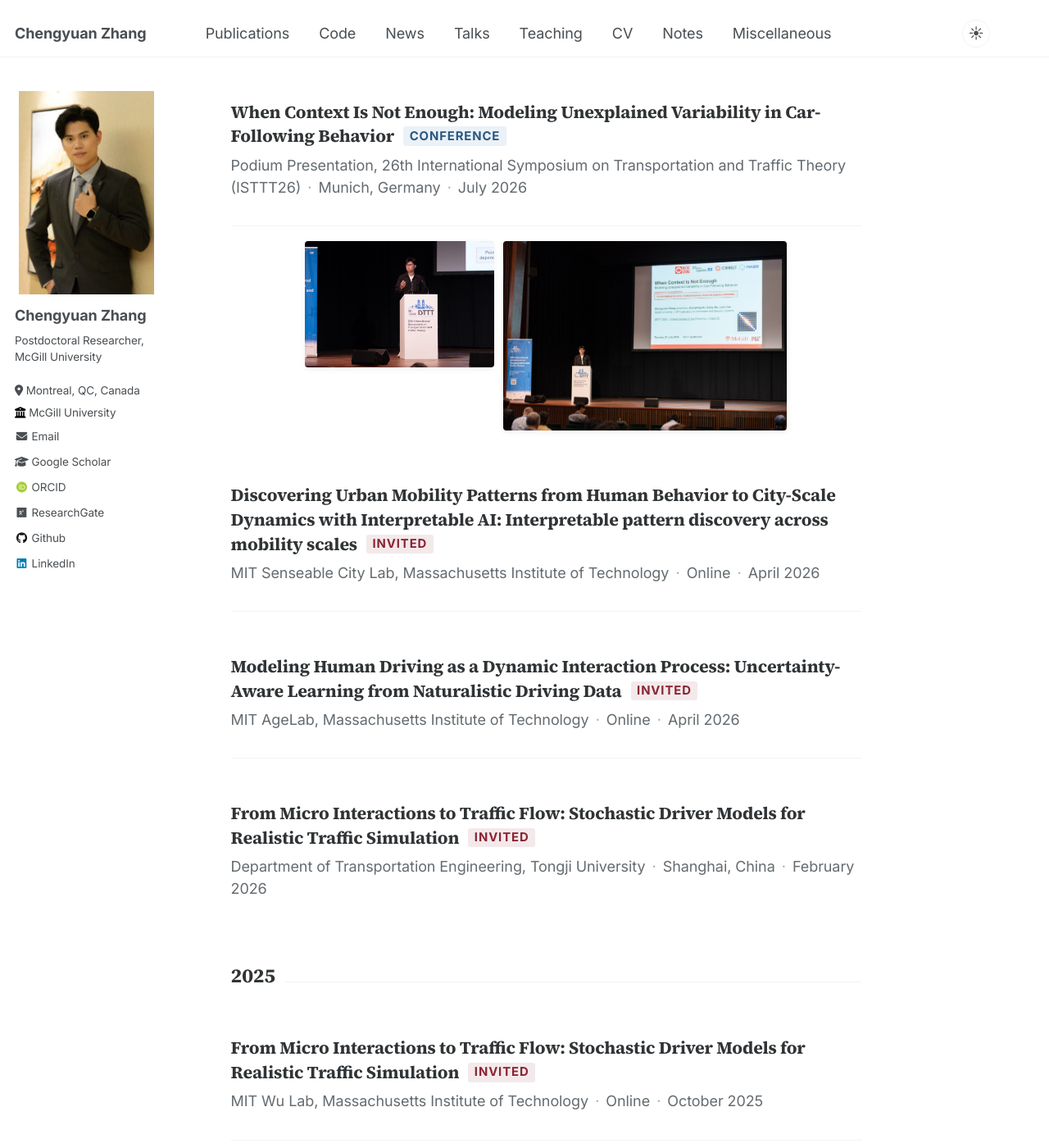
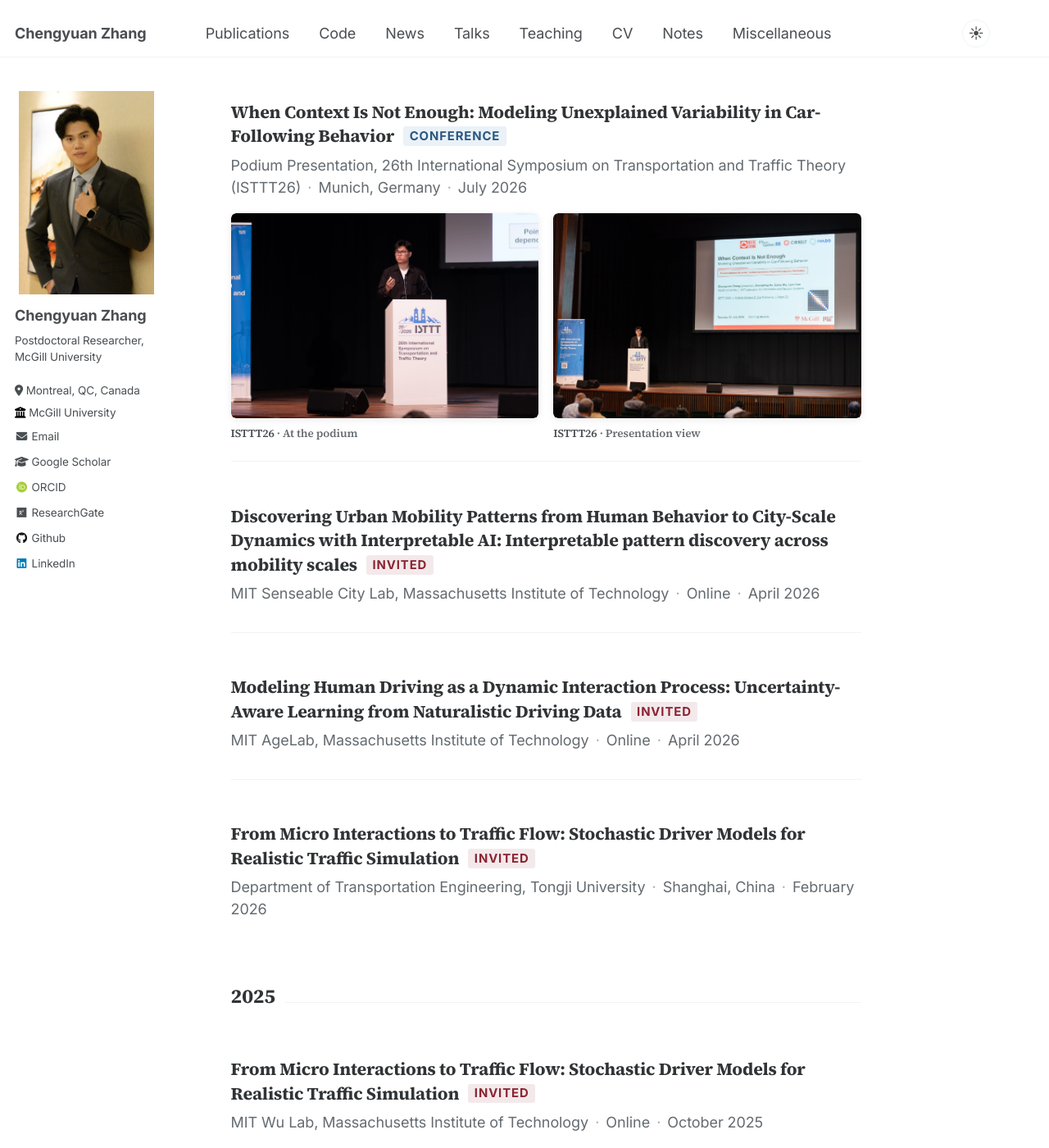
Before and after one commit to Chengyuan-Zhang/chengyuan-zhang.github.io, a Jekyll site: the page built from _pages/talks.md, in a window 1280 px wide and 1400 px high, scrolled down 376 px. Shown: the whole window at 82% size. Built offline with Jekyll 4.4.1, drawn with Linux system fonts in a browser that asks for light colours; some web fonts are replaced; comment, search, counter and statistics services are not loaded; some of the changed text lies outside the part shown.

Commit message:
Match Talks photos to presentations and improve responsive layout

```diff
--- a/_pages/talks.md
+++ b/_pages/talks.md
@@ -30,11 +30,19 @@
         <span class="talk-entry__tag talk-entry__tag--conference">Conference</span>
       </h3>
       <p class="talk-entry__meta">Podium Presentation, 26th International Symposium on Transportation and Traffic Theory (ISTTT26)<span class="sep">·</span>Munich, Germany<span class="sep">·</span>July 2026</p>
-    </li>
-    <li class="talk-entry talk-entry--figures">
-      <div class="figure-row">
-        <img src="{{ '/images/ISTTT26_1.jpg' | relative_url }}" alt="ISTTT26 in Munich" loading="lazy" decoding="async" style="width:30%" width="1600" height="1067">
-        <img src="{{ '/images/ISTTT26_2.jpg' | relative_url }}" alt="ISTTT26 in Munich" loading="lazy" decoding="async" style="width:45%" width="1600" height="1067">
+      <div class="talk-gallery" role="group" aria-label="ISTTT26 presentation photos">
+        <figure class="talk-gallery__item">
+          <a class="talk-gallery__photo" href="{{ '/images/ISTTT26_1.jpg' | relative_url }}" target="_blank" rel="noopener" aria-label="View full-size ISTTT26 podium photo (opens in a new tab)">
+            <img src="{{ '/images/ISTTT26_1.jpg' | relative_url }}" alt="Chengyuan Zhang speaking at the ISTTT26 podium in Munich" loading="lazy" decoding="async" width="1600" height="1067">
+          </a>
+          <figcaption><strong>ISTTT26</strong> · At the podium</figcaption>
+        </figure>
+        <figure class="talk-gallery__item">
+          <a class="talk-gallery__photo" href="{{ '/images/ISTTT26_2.jpg' | relative_url }}" target="_blank" rel="noopener" aria-label="View full-size ISTTT26 presentation photo (opens in a new tab)">
+            <img src="{{ '/images/ISTTT26_2.jpg' | relative_url }}" alt="Chengyuan Zhang presenting When Context Is Not Enough on the ISTTT26 stage" loading="lazy" decoding="async" width="1600" height="1067">
+          </a>
+          <figcaption><strong>ISTTT26</strong> · Presentation view</figcaption>
+        </figure>
       </div>
     </li>
     <li class="talk-entry">
@@ -117,14 +125,23 @@
       <p class="talk-entry__links">
         <a href="{{ '/files/ISTTT25_slides_Chengyuan.pdf' | relative_url }}">slides</a>
       </p>
+      <div class="talk-gallery talk-gallery--portraits" role="group" aria-label="ISTTT25 presentation photos">
+        <figure class="talk-gallery__item">
+          <a class="talk-gallery__photo" href="{{ '/images/isttt25-podium-slides.jpg' | relative_url }}" target="_blank" rel="noopener" aria-label="View full-size ISTTT25 presentation photo (opens in a new tab)">
+            <img src="{{ '/images/isttt25-podium-slides.jpg' | relative_url }}" alt="Chengyuan Zhang presenting at ISTTT25 in Ann Arbor, with car-following slides projected behind him" loading="lazy" decoding="async" width="1400" height="2100">
+          </a>
+          <figcaption><strong>ISTTT25</strong> · Presentation view</figcaption>
+        </figure>
+        <figure class="talk-gallery__item">
+          <a class="talk-gallery__photo" href="{{ '/images/isttt25-podium.jpg' | relative_url }}" target="_blank" rel="noopener" aria-label="View full-size ISTTT25 podium photo (opens in a new tab)">
+            <img src="{{ '/images/isttt25-podium.jpg' | relative_url }}" alt="Chengyuan Zhang at the podium during his ISTTT25 podium presentation" loading="lazy" decoding="async" width="1400" height="1400">
+          </a>
+          <figcaption><strong>ISTTT25</strong> · At the podium</figcaption>
+        </figure>
+      </div>
     </li>
   </ul>
 </section>
-
-<div class="figure-row">
-  <img src="{{ '/images/isttt25-podium-slides.jpg' | relative_url }}" alt="Chengyuan Zhang presenting at ISTTT25 in Ann Arbor, with car-following slides projected behind him" loading="lazy" decoding="async" style="width:30%" width="1400" height="2100">
-  <img src="{{ '/images/isttt25-podium.jpg' | relative_url }}" alt="Chengyuan Zhang at the podium during his ISTTT25 podium presentation" loading="lazy" decoding="async" style="width:45%" width="1400" height="1400">
-</div>
 
 <section class="talks-section">
   <div class="talks-section__year">
@@ -142,6 +159,14 @@
         <a href="{{ '/files/230217_Chengyuan_Zhang_Flyer.pdf' | relative_url }}">flyer</a>
         <a href="https://youtu.be/GIqcL6I7MsU">recording</a>
       </p>
+      <div class="talk-gallery talk-gallery--single" role="group" aria-label="ACP50 webinar recording">
+        <figure class="talk-gallery__item">
+          <div class="video-embed">
+            <iframe src="https://www.youtube.com/embed/GIqcL6I7MsU" title="Bayesian Calibration of the Intelligent Driver Model" frameborder="0" loading="lazy" allow="accelerometer; autoplay; clipboard-write; encrypted-media; gyroscope; picture-in-picture; web-share" allowfullscreen></iframe>
+          </div>
+          <figcaption><strong>ACP50 webinar</strong> · February 2023</figcaption>
+        </figure>
+      </div>
     </li>
     <li class="talk-entry">
       <h3 class="talk-entry__title">
@@ -149,16 +174,17 @@
         <span class="talk-entry__tag talk-entry__tag--conference">Conference</span>
       </h3>
       <p class="talk-entry__meta">Poster Presentation, TRB Annual Meeting 2023<span class="sep">·</span>Washington, DC, USA<span class="sep">·</span>January 2023</p>
+      <div class="talk-gallery talk-gallery--single" role="group" aria-label="TRB 2023 poster presentation photo">
+        <figure class="talk-gallery__item">
+          <a class="talk-gallery__photo" href="{{ '/images/trb23.jpg' | relative_url }}" target="_blank" rel="noopener" aria-label="View full-size TRB 2023 poster photo (opens in a new tab)">
+            <img src="{{ '/images/trb23.jpg' | relative_url }}" alt="Poster presentation of Bayesian Calibration of the Intelligent Driver Model at TRB 2023" loading="lazy" decoding="async" width="893" height="809">
+          </a>
+          <figcaption><strong>TRB Annual Meeting</strong> · January 2023</figcaption>
+        </figure>
+      </div>
     </li>
   </ul>
 </section>
-
-<div class="figure-row">
-  <div class="video-embed" style="width:48%">
-    <iframe src="https://www.youtube.com/embed/GIqcL6I7MsU" title="Bayesian Calibration of the Intelligent Driver Model" frameborder="0" loading="lazy" allow="accelerometer; autoplay; clipboard-write; encrypted-media; gyroscope; picture-in-picture; web-share" allowfullscreen></iframe>
-  </div>
-  <img src="{{ '/images/trb23.jpg' | relative_url }}" alt="TRB 2023" loading="lazy" decoding="async" style="width:45%" width="893" height="809">
-</div>
 
 <section class="talks-section">
   <div class="talks-section__year">
@@ -172,6 +198,14 @@
         <span class="talk-entry__tag talk-entry__tag--conference">Conference</span>
       </h3>
       <p class="talk-entry__meta">Podium Presentation, IEEE Intelligent Transportation Systems Conference (ITSC 2019)<span class="sep">·</span>Auckland, New Zealand<span class="sep">·</span>October 2019</p>
+      <div class="talk-gallery talk-gallery--single" role="group" aria-label="ITSC 2019 presentation photo">
+        <figure class="talk-gallery__item">
+          <a class="talk-gallery__photo" href="{{ '/images/itsc19.jpg' | relative_url }}" target="_blank" rel="noopener" aria-label="View full-size ITSC 2019 presentation photo (opens in a new tab)">
+            <img src="{{ '/images/itsc19.jpg' | relative_url }}" alt="Chengyuan Zhang presenting multi-vehicle interaction research at ITSC 2019" loading="lazy" decoding="async" width="1189" height="706">
+          </a>
+          <figcaption><strong>ITSC 2019</strong> · Auckland</figcaption>
+        </figure>
+      </div>
     </li>
     <li class="talk-entry">
       <h3 class="talk-entry__title">
@@ -182,14 +216,17 @@
       <p class="talk-entry__links">
         <a href="{{ '/files/180825_CMU_Workshop.pdf' | relative_url }}">slides</a>
       </p>
+      <div class="talk-gallery talk-gallery--single" role="group" aria-label="CMU 2018 SAILER workshop photo">
+        <figure class="talk-gallery__item">
+          <a class="talk-gallery__photo" href="{{ '/images/2018cmu_ws.jpg' | relative_url }}" target="_blank" rel="noopener" aria-label="View full-size CMU workshop group photo (opens in a new tab)">
+            <img src="{{ '/images/2018cmu_ws.jpg' | relative_url }}" alt="Group photo at the 2018 SAILER workshop at Carnegie Mellon University" loading="lazy" decoding="async" width="1400" height="827">
+          </a>
+          <figcaption><strong>CMU workshop 2018</strong> · Pittsburgh</figcaption>
+        </figure>
+      </div>
     </li>
   </ul>
 </section>
-
-<div class="figure-row">
-  <img src="{{ '/images/itsc19.jpg' | relative_url }}" alt="ITSC 2019" loading="lazy" decoding="async" style="width:55%" width="1189" height="706">
-  <img src="{{ '/images/2018cmu_ws.jpg' | relative_url }}" alt="CMU 2018" loading="lazy" decoding="async" style="width:40%" width="1400" height="827">
-</div>
 
 <section class="talks-map-section">
   <h2 class="talks-map-section__title">Where I've been</h2>
--- a/_sass/_custom.scss
+++ b/_sass/_custom.scss
@@ -2781,14 +2781,73 @@
   #main { max-width: calc(100% - 3em); }
 }
 
-/* A figure row between two talks has to be a list item to be valid inside the
-   list; it carries no marker or entry chrome of its own. */
-.talk-entry--figures {
-  list-style: none;
-  padding: 0;
+/* Talks photo groups: match the source proportions without cropping faces or slides. */
+.talk-gallery {
+  display: grid;
+  grid-template-columns: repeat(2, minmax(0, 1fr));
+  gap: 1rem;
+  margin: 1rem 0 0.4rem;
+}
+
+.talk-gallery--portraits {
+  grid-template-columns: minmax(0, 2fr) minmax(0, 3fr);
+}
+
+.talk-gallery--single {
+  grid-template-columns: minmax(0, 1fr);
+  max-width: 32rem;
+}
+
+.talk-gallery__item {
+  display: block;
+  min-width: 0;
+  margin: 0;
+}
+
+.talk-gallery__photo {
+  display: block;
+  overflow: hidden;
   border: 0;
-  margin: 0.6rem 0 1rem;
-
-  &::before,
-  &::marker { content: none; }
-}
+  border-radius: 6px;
+  background: var(--c-bg-alt);
+  box-shadow: 0 2px 10px rgba(0, 0, 0, 0.08);
+  cursor: zoom-in;
+}
+
+.talk-gallery__photo:focus-visible {
+  outline: 3px solid var(--c-accent);
+  outline-offset: 4px;
+}
+
+.talk-gallery__photo img {
+  display: block;
+  width: 100%;
+  height: auto;
+  margin: 0;
+  border-radius: inherit;
+}
+
+.talk-gallery .video-embed {
+  aspect-ratio: 16 / 9;
+  margin: 0;
+  border-radius: 6px;
+}
+
+.talk-gallery__item figcaption {
+  margin: 0.5rem 0 0;
+  color: var(--c-text-muted);
+  font-size: 0.75rem;
+  line-height: 1.5;
+}
+
+.talk-gallery__item figcaption strong {
+  color: var(--c-text);
+  font-weight: 600;
+}
+
+@media (max-width: 600px) {
+  .talk-gallery {
+    grid-template-columns: minmax(0, 1fr);
+    gap: 1.1rem;
+  }
+}
```
